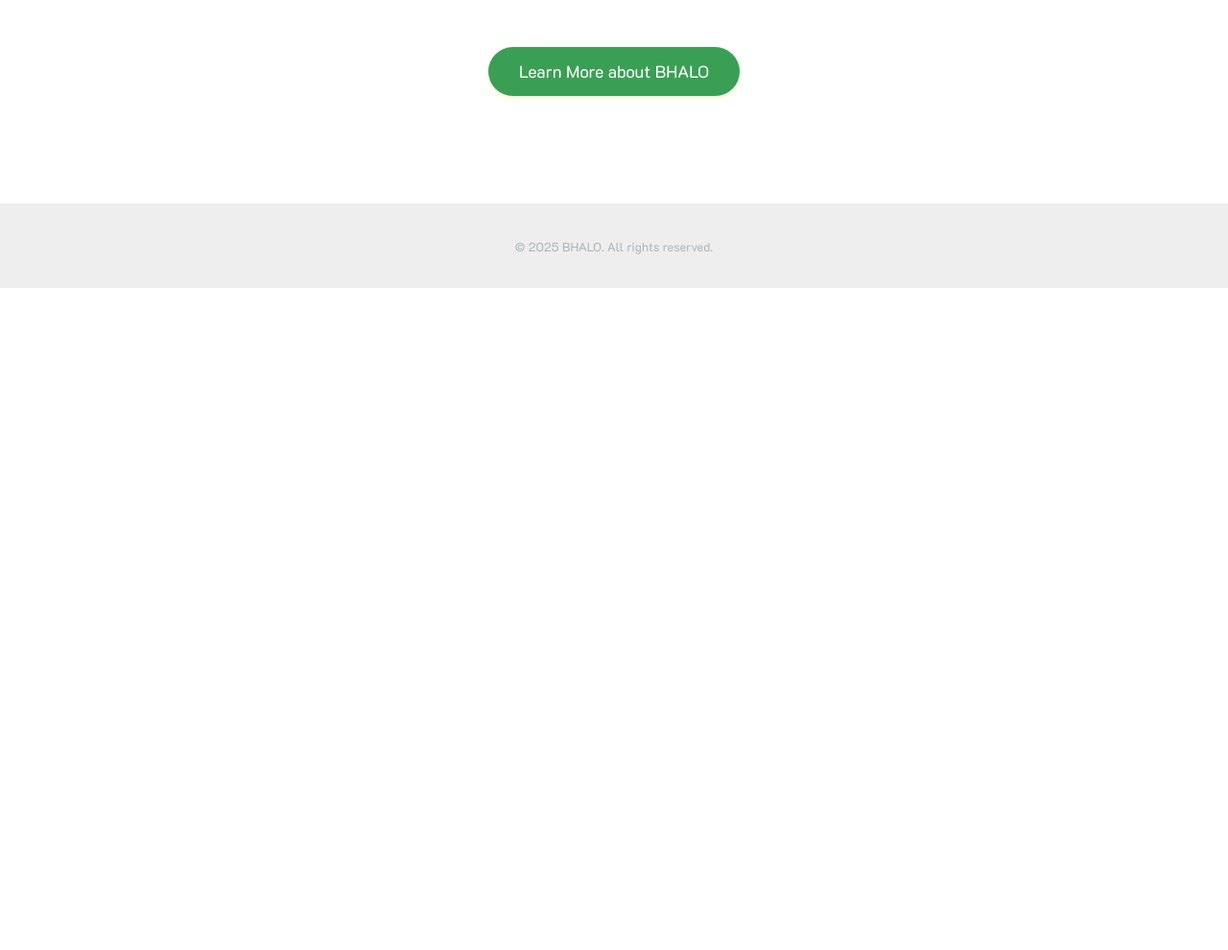
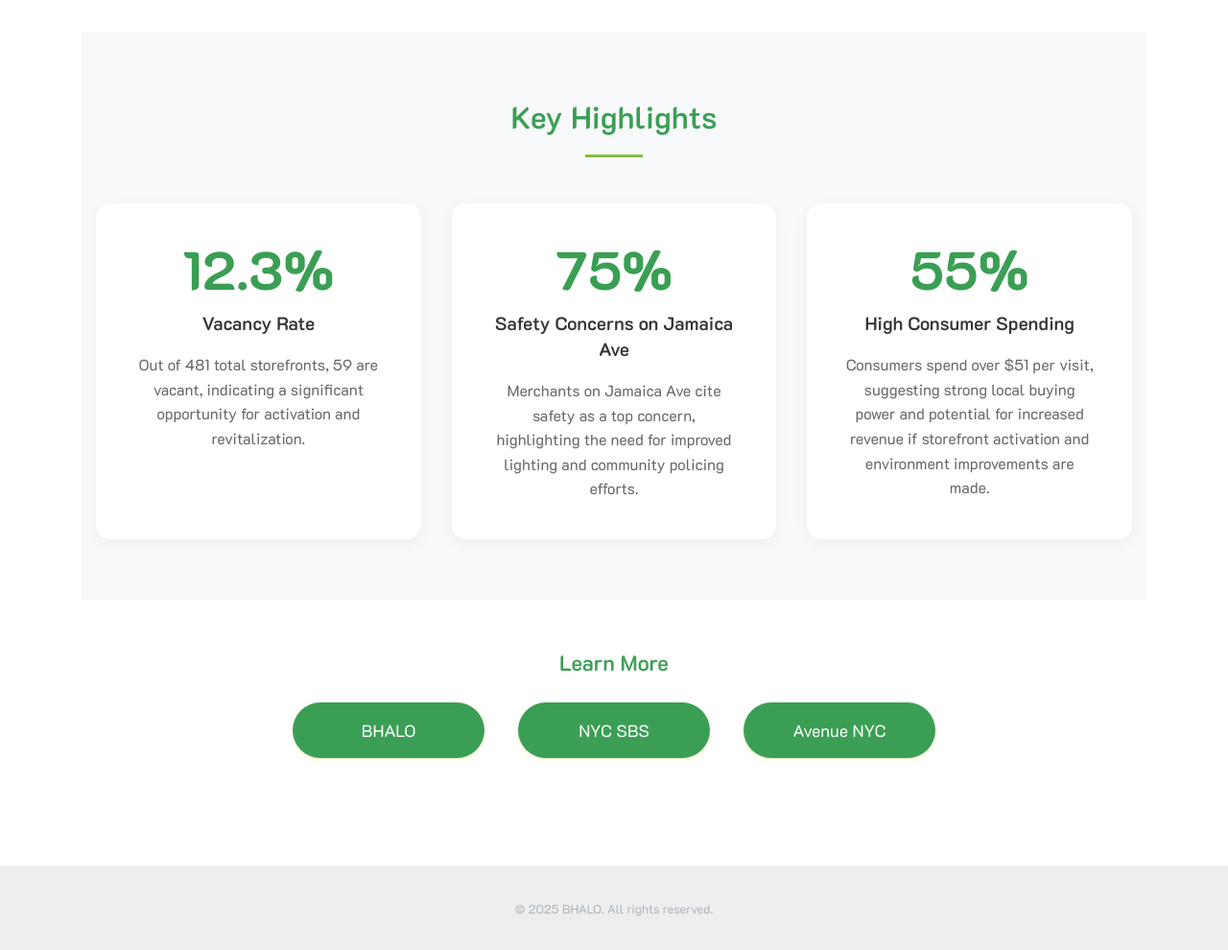
Before and after one commit to 25goni/25goni.github.io, a plain HTML site: page index.html in a window 1280 px wide. Shown: the part 3518-4508 px from the top of the page at 96% size. Before the commit the page ends 3818 px from the top, so only its background shows below. Drawn offline with nearby package versions, Linux system fonts and the light colour scheme; a script that the page names is missing.

Commit message:
Add learn more links and key impact highlights

```diff
--- a/index.html
+++ b/index.html
@@ -117,13 +117,47 @@
             background-color: #3a9f54;
             color: white;
             border: none;
-            padding: 0.75rem 2rem;
+            padding: 1rem 2rem;
             font-size: 1.1rem;
             border-radius: 50px;
             transition: background-color 0.3s ease;
+            margin: 0 10px;
+            text-align: center;
+            min-width: 200px;
+        }
+        .btn-title {
+            display: block;
+            font-weight: 600;
+            margin-bottom: 5px;
+            font-size: 1.1rem;
+        }
+        .btn-subtitle {
+            display: block;
+            font-size: 0.9rem;
         }
         .btn-custom:hover {
             background-color: #83c143;
+            color: white;
+            text-decoration: none;
+        }
+        .buttons-container {
+            display: flex;
+            justify-content: center;
+            align-items: center;
+            gap: 15px;
+            flex-wrap: nowrap;
+            margin: 0 auto;
+            max-width: 1200px;
+        }
+        @media (max-width: 768px) {
+            .buttons-container {
+                flex-direction: column;
+                gap: 10px;
+            }
+            .btn-custom {
+                width: 100%;
+                margin: 5px 0;
+            }
         }
         footer {
             background-color: #eeeeee;
@@ -182,6 +216,74 @@
         .section-container.no-space .row {
             margin-bottom: 0 !important;
             padding-bottom: 0 !important;
+        }
+        .learn-more-heading {
+            color: #3a9f54;
+            font-size: 1.4rem;
+            font-weight: 600;
+            margin-bottom: 1.5rem;
+            text-align: center;
+        }
+        .impact-section {
+            background-color: #f8f9fa;
+            padding: 4rem 0;
+            margin-top: 2rem;
+        }
+        .impact-title {
+            color: #3a9f54;
+            font-size: 2rem;
+            font-weight: 600;
+            text-align: center;
+            margin-bottom: 3rem;
+            position: relative;
+        }
+        .impact-title:after {
+            content: '';
+            display: block;
+            width: 60px;
+            height: 3px;
+            background: #83c143;
+            margin: 1rem auto;
+        }
+        .impact-container {
+            display: flex;
+            justify-content: space-around;
+            flex-wrap: wrap;
+            gap: 2rem;
+            max-width: 1400px;
+            margin: 0 auto;
+        }
+        .impact-item {
+            text-align: center;
+            flex: 1;
+            min-width: 300px;
+            padding: 2.5rem;
+            background: white;
+            border-radius: 15px;
+            box-shadow: 0 4px 15px rgba(0,0,0,0.05);
+            transition: transform 0.3s ease;
+        }
+        .impact-item:hover {
+            transform: translateY(-5px);
+        }
+        .impact-number {
+            font-size: 3.5rem;
+            font-weight: 700;
+            color: #3a9f54;
+            margin-bottom: 1rem;
+            line-height: 1;
+        }
+        .impact-label {
+            font-size: 1.2rem;
+            color: #333;
+            margin-bottom: 1rem;
+            line-height: 1.4;
+            font-weight: 600;
+        }
+        .impact-description {
+            font-size: 1rem;
+            color: #666;
+            line-height: 1.6;
         }
     </style>
 </head>
@@ -499,9 +601,38 @@
             </div>
         </div>
 
-        <!-- Learn More Button -->
+        <!-- Impact Numbers Section -->
+        <section class="impact-section">
+            <div class="container">
+                <h2 class="impact-title">Key Highlights</h2>
+                <div class="impact-container">
+                    <div class="impact-item">
+                        <div class="impact-number">12.3%</div>
+                        <div class="impact-label">Vacancy Rate</div>
+                        <div class="impact-description">Out of 481 total storefronts, 59 are vacant, indicating a significant opportunity for activation and revitalization.</div>
+                    </div>
+                    <div class="impact-item">
+                        <div class="impact-number">75%</div>
+                        <div class="impact-label">Safety Concerns on Jamaica Ave</div>
+                        <div class="impact-description">Merchants on Jamaica Ave cite safety as a top concern, highlighting the need for improved lighting and community policing efforts.</div>
+                    </div>
+                    <div class="impact-item">
+                        <div class="impact-number">55%</div>
+                        <div class="impact-label">High Consumer Spending</div>
+                        <div class="impact-description">Consumers spend over $51 per visit, suggesting strong local buying power and potential for increased revenue if storefront activation and environment improvements are made.</div>
+                    </div>
+                </div>
+            </div>
+        </section>
+
+        <!-- Learn More Section -->
         <div class="text-center mt-5">
-            <a href="https://bhalo.org/" target="_blank" class="btn btn-custom">Learn More about BHALO</a>
+            <h3 class="learn-more-heading">Learn More</h3>
+            <div class="buttons-container">
+                <a href="https://bhalo.org/" target="_blank" class="btn btn-custom">BHALO</a>
+                <a href="https://www.nyc.gov/sbs" target="_blank" class="btn btn-custom">NYC SBS</a>
+                <a href="https://www.nyc.gov/site/sbs/neighborhoods/avenue-nyc.page" target="_blank" class="btn btn-custom">Avenue NYC</a>
+            </div>
         </div>
     </div>
 </section>
```
